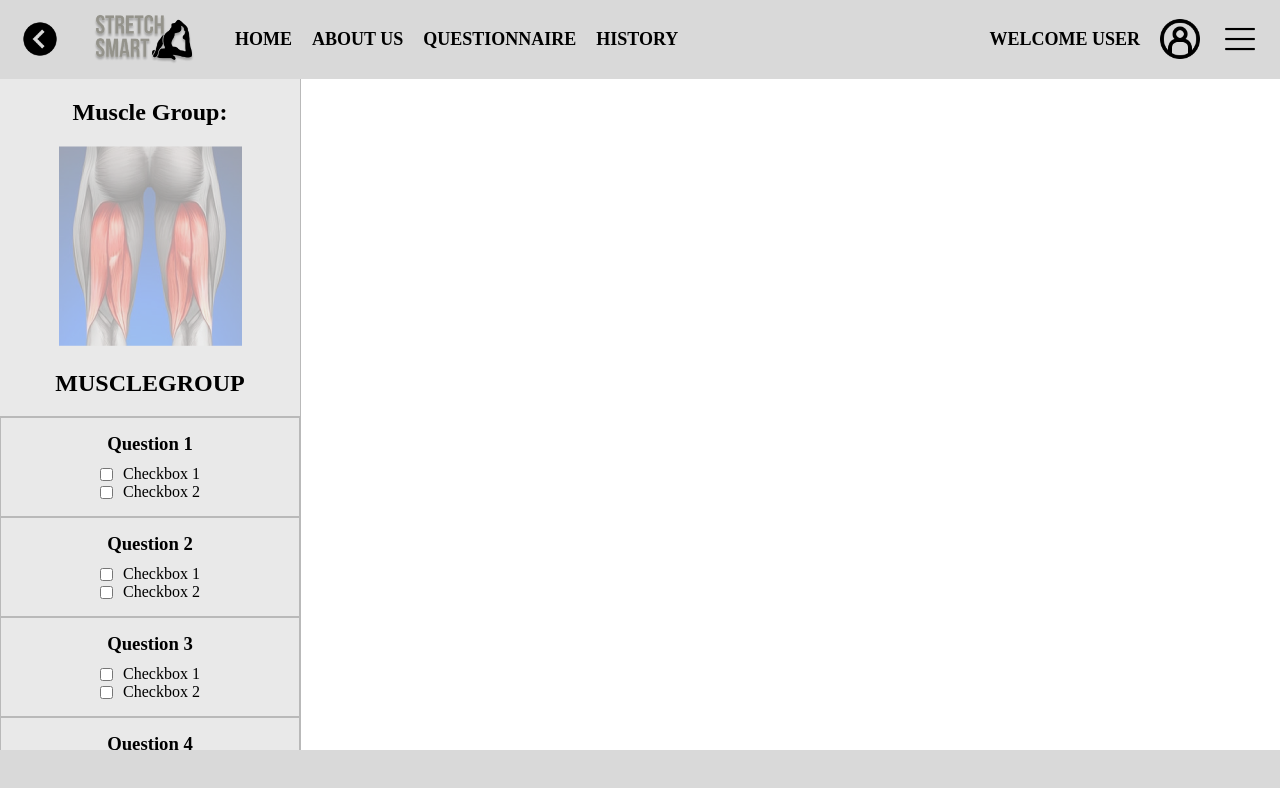
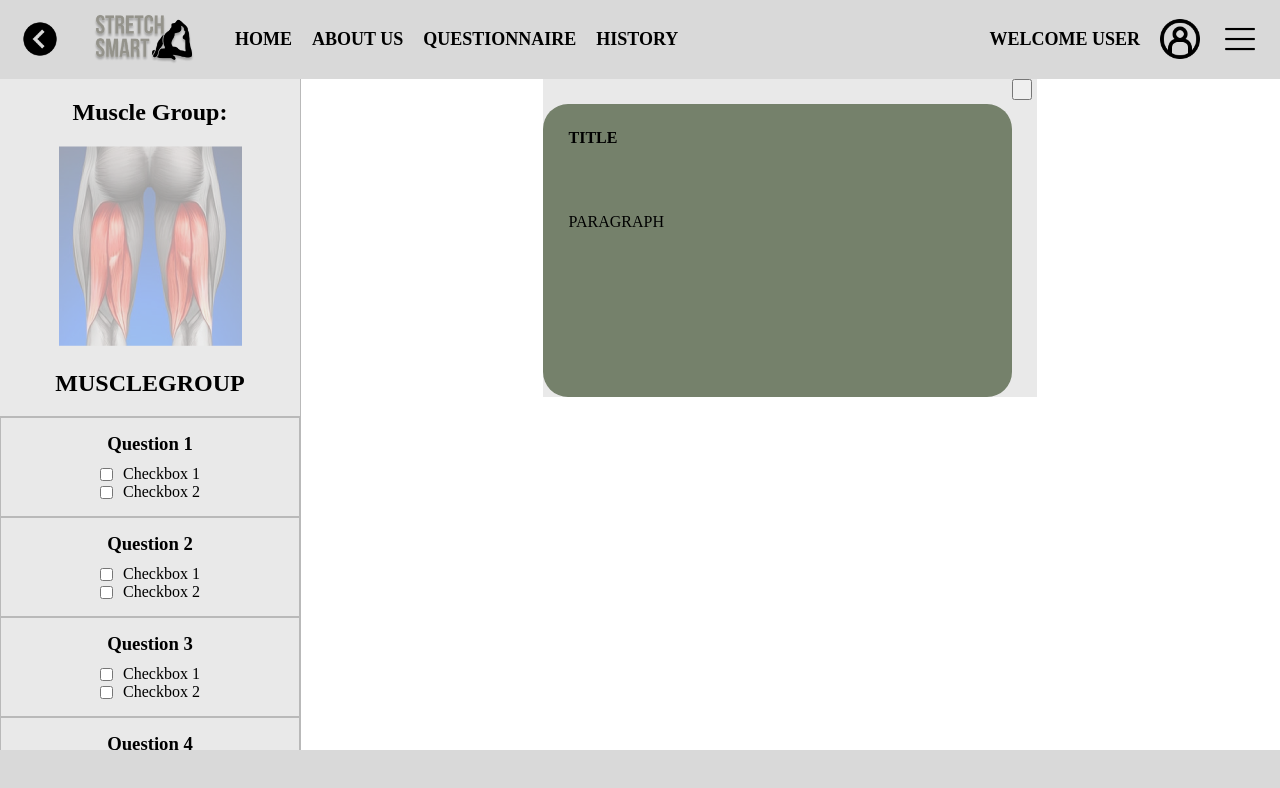
Before and after one commit to GUI-2-Project/StretchSmart-Codebase, a React (Vite) app in the folder frontend/: page / in a window 1280 px wide. Shown: the top 788 px of the page. Built offline with nearby package versions, Linux system fonts and the light colour scheme.

Commit message:
Start work on StretchCard and LikeDislikeButton

```diff
--- a/frontend/src/App.jsx
+++ b/frontend/src/App.jsx
@@ -3,12 +3,14 @@ import './app.css'
 import Header from './components/Header'
 import Footer from './components/Footer'
 import Sidebar from './components/Sidebar'
+import StretchCard from './components/StretchCard'
 
 const App = () => {
   return (
     <>
       <Header user="USER" />
       <Sidebar muscleGroup="MUSCLEGROUP" />
+      <StretchCard />
       <Footer />
     </>
   )
--- a/frontend/src/app.css
+++ b/frontend/src/app.css
@@ -5,15 +5,18 @@ body {
 
 #root {
     display: grid;
-    grid-template-rows: auto 1fr auto;
+    grid-template-columns: auto auto;
+    grid-template-rows: auto auto auto;
     margin: 0;
     height: 100%;
 }
 
 Header {
     min-height: 50px;
+    grid-column: 1 / -1;
 }
 
 Footer {
     min-height: 50px;
+    grid-column: 1 / -1;
 }
--- /dev/null
+++ b/frontend/src/components/LikeDislikeButton.jsx
@@ -0,0 +1,23 @@
+import React from 'react'
+
+const LikeDislikeButton = () => {
+    // code to switch image here
+
+    const styles = {
+        button: {
+            // width: "50px",
+            // height: "50px",
+        },
+        icon: {},
+        circle: {}
+    }
+
+  return (
+    <button style={styles.button}>
+        <img style={styles.icon}/>  {/* icon */}
+        <img style={styles.circle}/>  {/* encapsulating circle */}
+    </button>
+  )
+}
+
+export default LikeDislikeButton
--- a/frontend/src/components/Sidebar.jsx
+++ b/frontend/src/components/Sidebar.jsx
@@ -12,7 +12,7 @@ const Sidebar = (props) => {
             gridTemplateRows: "auto 1frs",
             overflow: "hidden",
             textAlign: "center",
-            maxWidth: "300px",
+            width: "300px",
             backgroundColor: "#e9e9e9",
             borderRight: "solid #b9b9b9 1px",
         },
--- /dev/null
+++ b/frontend/src/components/StretchCard.jsx
@@ -0,0 +1,61 @@
+import React from 'react'
+import LikeDislikeButton from './LikeDislikeButton'
+
+const StretchCard = (props) => {
+    const styles = {
+        card: {
+            display: "grid",
+            gridTemplateRows: "1fr auto",
+            gridTemplateColumns: "auto 1fr",
+            width: "494px",
+            height: "318px",
+            backgroundColor: "#e9e9e9"
+        },
+        button: {
+            gridRow: "1",
+            gridColumn: "2",
+            zIndex: "999999"
+        },
+        displayArea: {
+            gridRow: "2",
+            gridColumn: "1",
+            display: "grid",
+            gridTemplateRows: "auto 1fr",
+            gridTemplateColumns: "auto auto",
+            borderRadius: "25px",
+            width: "469px",
+            height: "293px",
+            backgroundColor: "#75816B"
+        },
+        title: {
+            gridRow: "1",
+            gridColumn: "1",
+            padding: "25px",
+            margin: "0"
+        },
+        text: {
+            gridRow: "2",
+            gridColumn: "1",
+            padding: "25px"
+        },
+        image: {
+            gridRow: "1 / -1",
+            gridColumn: "2"
+        }
+    }
+
+  return (
+    <div className="stretch-card" style={styles.card}>
+        <div style={styles.button}>
+            <LikeDislikeButton />
+        </div>
+        <div style={styles.displayArea}>
+            <h4 style={styles.title}>TITLE</h4>     {/* Title */}
+            <p style={styles.text}>PARAGRAPH</p>    {/* Text */}
+            <img style={styles.image} />            {/* Image */}
+        </div>
+    </div>
+  )
+}
+
+export default StretchCard
--- a/frontend/src/index.css
+++ b/frontend/src/index.css
@@ -1,5 +1,6 @@
 html {
   height: 100%;
+  width: 100%;
 }
 
 /*
```
Also changed, not shown: 1 other file (tests, documents, lock files or other folders).
